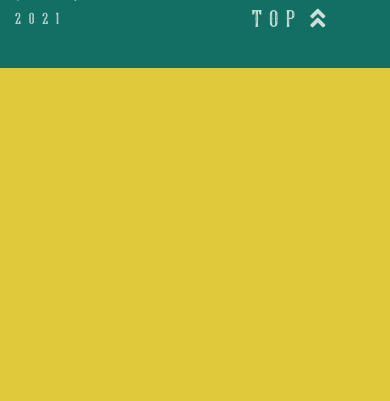
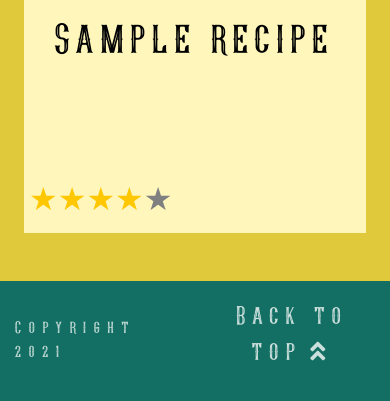
Before and after one commit to richardthorp/rodeo, a Flask app: page /added_recipes in a window 390 px wide. Shown: the part 776-1177 px from the top of the page. Before the commit the page ends 844 px from the top, so only its background shows below. Run offline with Flask 2, Linux system fonts and the light colour scheme; the visitor is signed in with stand-in values (Sample User, id 1); a database or web service that is not in the repository returns one stand-in record (values such as "Sample title"); some libraries are stand-ins or nearby versions.

Commit message:
Add added recipe cards and begin styling

```diff
--- a/app.py
+++ b/app.py
@@ -92,7 +92,8 @@ def my_recipes():
 @app.route("/added_recipes")
 def added_recipes():
     form = Search_and_filter_form()
-    return render_template("added_recipes.html", form=form)
+    recipes = mongo.db.recipes.find({"added_by": session['username']})
+    return render_template("added_recipes.html", form=form, recipes=recipes)
 
 
 @app.route("/add_recipe", methods=["GET", "POST"])
--- a/static/css/style.css
+++ b/static/css/style.css
@@ -116,6 +116,16 @@ nav {
     margin-top: 30px;
     padding: 20px;
     background-color: #FFF6BC;
+}
+
+.added-recipe-card {
+    height: 520px;
+}
+
+.added-recipe-card-footer {
+    position: absolute;
+    bottom: 2%;
+
 }
 
 .recipe-image-container {
--- a/templates/added_recipes.html
+++ b/templates/added_recipes.html
@@ -47,8 +47,8 @@
                 <div class="col-12 col-md-6 col-lg-4">
                     <div class="sub-header text-right mt-1 mb-1">Filter recipes</div>
                     <div class="dropdown text-right">
-                        <button class="btn btn-secondary dropdown-toggle custom-button" type="button" id="dropdownMenuButton"
-                            data-toggle="dropdown" aria-haspopup="true" aria-expanded="false">
+                        <button class="btn btn-secondary dropdown-toggle custom-button" type="button"
+                            id="dropdownMenuButton" data-toggle="dropdown" aria-haspopup="true" aria-expanded="false">
                             Filter
                         </button>
                         <div class="dropdown-menu filter-dropdown" aria-labelledby="dropdownMenuButton">
@@ -84,5 +84,68 @@
         </form>
     </div>
 </div>
+<div class="row">
+    {% for recipe in recipes %}
+    <div class="col-12 col-md-6 col-lg-4 d-flex justify-content-center">
+        <div class="recipe-card added-recipe-card">
+            <div class="row mb-2">
+                <div class="col-6 text-center">
+                    <a href="{{ url_for('edit_recipe', recipe_id=recipe._id) }}"><button
+                            class="custom-button mr-2">Edit</button></a>
+                </div>
+                <div class="col-6 text-center">
+                    <a href="{{ url_for('delete_recipe', recipe_id=recipe._id) }}"><button
+                            class="delete-button ml-2">Delete</button></a>
+                </div>
+            </div>
+            <a href="{{url_for('recipe_page', recipe_id=recipe._id)}}">
+                <div class="recipe-image-container">
+                    <img src="{{ url_for('get_image', image_name = recipe.image_name) }}" alt="">
+                </div>
 
+                <h4 class="recipe-title logo-font">{{ recipe.name }}</h4>
+            </a>
+            <div class="row added-recipe-card-footer">
+                {% if recipe.average_rating == 1 %}
+                <span class="star coloured-star">&#9733;</span>
+                <span class="star blank-star">&#9733;</span>
+                <span class="star blank-star">&#9733;</span>
+                <span class="star blank-star">&#9733;</span>
+                <span class="star blank-star">&#9733;</span>
+                {% elif recipe.average_rating == 2 %}
+                <span class="star coloured-star">&#9733;</span>
+                <span class="star coloured-star">&#9733;</span>
+                <span class="star blank-star">&#9733;</span>
+                <span class="star blank-star">&#9733;</span>
+                <span class="star blank-star">&#9733;</span>
+                {% elif recipe.average_rating == 3 %}
+                <span class="star coloured-star">&#9733;</span>
+                <span class="star coloured-star">&#9733;</span>
+                <span class="star coloured-star">&#9733;</span>
+                <span class="star blank-star">&#9733;</span>
+                <span class="star blank-star">&#9733;</span>
+                {% elif recipe.average_rating == 4 %}
+                <span class="star coloured-star">&#9733;</span>
+                <span class="star coloured-star">&#9733;</span>
+                <span class="star coloured-star">&#9733;</span>
+                <span class="star coloured-star">&#9733;</span>
+                <span class="star blank-star">&#9733;</span>
+                {% elif recipe.average_rating == 5 %}
+                <span class="star coloured-star">&#9733;</span>
+                <span class="star coloured-star">&#9733;</span>
+                <span class="star coloured-star">&#9733;</span>
+                <span class="star coloured-star">&#9733;</span>
+                <span class="star coloured-star">&#9733;</span>
+                {% else %}
+                <span class="star blank-star">&#9733;</span>
+                <span class="star blank-star">&#9733;</span>
+                <span class="star blank-star">&#9733;</span>
+                <span class="star blank-star">&#9733;</span>
+                <span class="star blank-star">&#9733;</span>
+                {% endif %}
+            </div>
+        </div>
+    </div>
+    {% endfor %}
+</div>
 {% endblock %}
```
